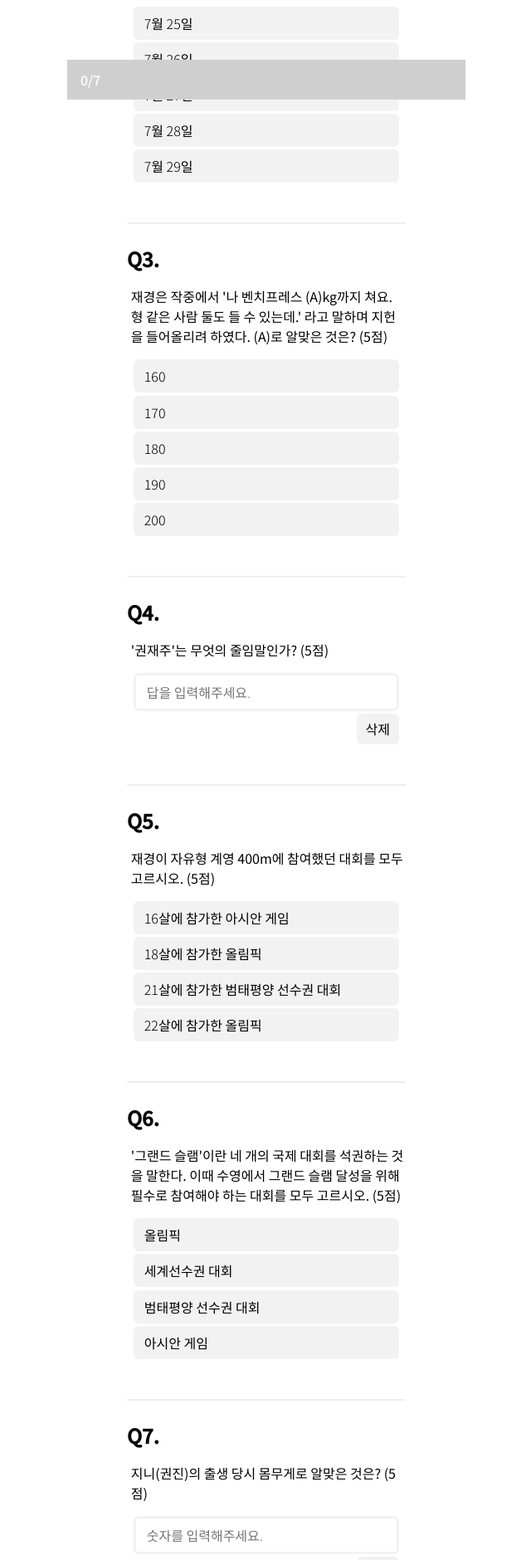
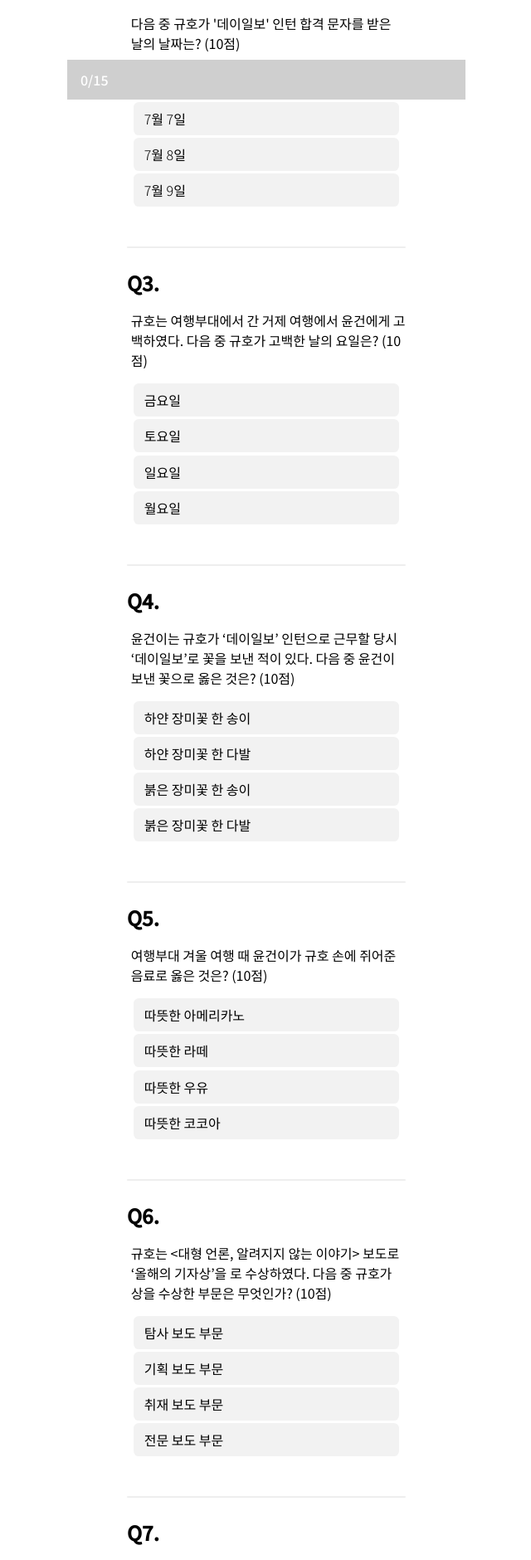
Before and after one commit to sour9ho/sqh_hbd, a React (Create React App) app: page /sqh_hbd/play in a window 1280 px wide. Shown: the part 680-2560 px from the top of the page at 83% size, without its empty margins (319-959 px from the left). Built offline with nearby package versions, Linux system fonts and the light colour scheme.

Commit message:
feat: Add question set

```diff
--- a/src/data/sampleQuestions.js
+++ b/src/data/sampleQuestions.js
@@ -3,26 +3,26 @@ import { questionType } from "constants/constants"
 export const sampleQuestions = {
     1: {
         description: {
-            text: "재경의 혈액형으로 알맞은 것은?",
-            score: 5,
+            text: "규호는 윤건이와 다툰 이후 그에게 당분간 연락하지 말라고 얘기하며 ‘당분간 기간’을 통보한다. ‘당분간 기간’은 약 며칠인가?",
+            score: 10,
         },
         type: questionType.multiple,
-        answer: [4],
+        answer: [3],
         options: {
             1: {
-                text: "A형",
+                text: "7일",
                 selected: false,
             },
             2: {
-                text: "B형",
+                text: "10일",
                 selected: false,
             },
             3: {
-                text: "AB형",
+                text: "14일",
                 selected: false,
             },
             4: {
-                text: "O형",
+                text: "21일",
                 selected: false,
             },
         },
@@ -30,30 +30,26 @@ export const sampleQuestions = {
     },
     2: {
         description: {
-            text: "권재경의 생일로 알맞은 것은?",
-            score: 5,
+            text: "다음 중 규호가 '데이일보' 인턴 합격 문자를 받은 날의 날짜는?",
+            score: 10,
         },
         type: questionType.multiple,
-        answer: [4],
+        answer: [3],
         options: {
             1: {
-                text: "7월 25일",
+                text: "7월 6일",
                 selected: false,
             },
             2: {
-                text: "7월 26일",
+                text: "7월 7일",
                 selected: false,
             },
             3: {
-                text: "7월 27일",
+                text: "7월 8일",
                 selected: false,
             },
             4: {
-                text: "7월 28일",
-                selected: false,
-            },
-            5: {
-                text: "7월 29일",
+                text: "7월 9일",
                 selected: false,
             },
         },
@@ -61,30 +57,26 @@ export const sampleQuestions = {
     },
     3: {
         description: {
-            text: "재경은 작중에서 '나 벤치프레스 (A)kg까지 쳐요. 형 같은 사람 둘도 들 수 있는데.' 라고 말하며 지헌을 들어올리려 하였다. (A)로 알맞은 것은?",
-            score: 5,
+            text: "규호는 여행부대에서 간 거제 여행에서 윤건에게 고백하였다. 다음 중 규호가 고백한 날의 요일은?",
+            score: 10,
         },
         type: questionType.multiple,
-        answer: [3],
+        answer: [2],
         options: {
             1: {
-                text: "160",
+                text: "금요일",
                 selected: false,
             },
             2: {
-                text: "170",
+                text: "토요일",
                 selected: false,
             },
             3: {
-                text: "180",
+                text: "일요일",
                 selected: false,
             },
             4: {
-                text: "190",
-                selected: false,
-            },
-            5: {
-                text: "200",
+                text: "월요일",
                 selected: false,
             },
         },
@@ -92,36 +84,53 @@ export const sampleQuestions = {
     },
     4: {
         description: {
-            text: "'권재주'는 무엇의 줄임말인가?",
-            score: 5,
+            text: "윤건이는 규호가 ‘데이일보’ 인턴으로 근무할 당시 ‘데이일보’로 꽃을 보낸 적이 있다. 다음 중 윤건이 보낸 꽃으로 옳은 것은?",
+            score: 10,
         },
-        type: questionType.short,
-        answer: "권재경 주니어",
-        text: "",
+        type: questionType.multiple,
+        answer: [1],
+        options: {
+            1: {
+                text: "하얀 장미꽃 한 송이",
+                selected: false,
+            },
+            2: {
+                text: "하얀 장미꽃 한 다발",
+                selected: false,
+            },
+            3: {
+                text: "붉은 장미꽃 한 송이",
+                selected: false,
+            },
+            4: {
+                text: "붉은 장미꽃 한 다발",
+                selected: false,
+            },
+        },
         satisfied: false,
     },
     5: {
         description: {
-            text: "재경이 자유형 계영 400m에 참여했던 대회를 모두 고르시오.",
-            score: 5,
+            text: "여행부대 겨울 여행 때 윤건이가 규호 손에 쥐어준 음료로 옳은 것은?",
+            score: 10,
         },
-        type: questionType.multipleAll,
-        answer: [1, 4],
+        type: questionType.multiple,
+        answer: [4],
         options: {
             1: {
-                text: "16살에 참가한 아시안 게임",
+                text: "따뜻한 아메리카노",
                 selected: false,
             },
             2: {
-                text: "18살에 참가한 올림픽",
+                text: "따뜻한 라떼",
                 selected: false,
             },
             3: {
-                text: "21살에 참가한 범태평양 선수권 대회",
+                text: "따뜻한 우유",
                 selected: false,
             },
             4: {
-                text: "22살에 참가한 올림픽",
+                text: "따뜻한 코코아",
                 selected: false,
             },
         },
@@ -129,26 +138,26 @@ export const sampleQuestions = {
     },
     6: {
         description: {
-            text: "'그랜드 슬램'이란 네 개의 국제 대회를 석권하는 것을 말한다. 이때 수영에서 그랜드 슬램 달성을 위해 필수로 참여해야 하는 대회를 모두 고르시오.",
-            score: 5,
+            text: "규호는 <대형 언론, 알려지지 않는 이야기> 보도로 ‘올해의 기자상’을 로 수상하였다. 다음 중 규호가 상을 수상한 부문은 무엇인가?",
+            score: 10,
         },
-        type: questionType.multipleAll,
-        answer: [1, 2, 3],
+        type: questionType.multiple,
+        answer: [2],
         options: {
             1: {
-                text: "올림픽",
+                text: "탐사 보도 부문",
                 selected: false,
             },
             2: {
-                text: "세계선수권 대회",
+                text: "기획 보도 부문",
                 selected: false,
             },
             3: {
-                text: "범태평양 선수권 대회",
+                text: "취재 보도 부문",
                 selected: false,
             },
             4: {
-                text: "아시안 게임",
+                text: "전문 보도 부문",
                 selected: false,
             },
         },
@@ -156,11 +165,154 @@ export const sampleQuestions = {
     },
     7: {
         description: {
-            text: "지니(권진)의 출생 당시 몸무게로 알맞은 것은?",
-            score: 5,
+            text: "다음 중 규호가 저장한 윤건이 연락처의 저장명으로 적절한 것을 모두 고르시오.",
+            score: 15,
+        },
+        type: questionType.multipleAll,
+        answer: [1, 2, 4],
+        options: {
+            1: {
+                text: "여부 서윤건",
+                selected: false,
+            },
+            2: {
+                text: "책임감 오지게 투철하신 개씹새끼 학점 마귀 여부 서윤건",
+                selected: false,
+            },
+            3: {
+                text: "윤건",
+                selected: false,
+            },
+            4: {
+                text: "❤️syq1226❤️",
+                selected: false,
+            },
+            5: {
+                text: "❤️규호네 ㅂㅈㅈ❤️",
+                selected: false,
+            },
+        },
+        satisfied: false,
+    },
+    8: {
+        description: {
+            text: "다음 중 윤건이가 저장한 규호 연락처의 저장명으로 적절한 것을 모두 고르시오.",
+            score: 15,
+        },
+        type: questionType.multipleAll,
+        answer: [1, 2, 3],
+        options: {
+            1: {
+                text: "여행부대 신규호",
+                selected: false,
+            },
+            2: {
+                text: "규호",
+                selected: false,
+            },
+            3: {
+                text: "❤️",
+                selected: false,
+            },
+            4: {
+                text: "❤️sqh0707❤️",
+                selected: false,
+            },
+            5: {
+                text: "여보",
+                selected: false,
+            },
+        },
+        satisfied: false,
+    },
+    9: {
+        description: {
+            text: "윤건이와 규호는 서른 한 살 무렵에 같은 집에서 살고 있는 상태이다. 다음 중 두 사람이 함께 살고 있는 집에 대한 설명으로 옳은 것을 모두 고르시오.",
+            score: 15,
+        },
+        type: questionType.multipleAll,
+        answer: [2, 3],
+        options: {
+            1: {
+                text: "오피스텔이다.",
+                selected: false,
+            },
+            2: {
+                text: "신혼집이라고 부를 만한 크기이다.",
+                selected: false,
+            },
+            3: {
+                text: "옷방으로 보이는 작은 방이 있다.",
+                selected: false,
+            },
+            4: {
+                text: "쓰리룸 구조이다.",
+                selected: false,
+            },
+            5: {
+                text: "파파 오피스텔 1301호보다 훨씬 넓다.",
+                selected: false,
+            },
+        },
+        satisfied: false,
+    },
+    10: {
+        description: {
+            text: "규호는 도서관에서 책을 읽는 윤건이에게 “신규호: 010-xxxx-59** 열심히 독서하시는 옆모습에 용기 내어 봅니다. 연락 주세요~^^”라고 적은 쪽지를 던진 적이 있다. 이때 xxxx에 들어갈 수로 알맞은 것은?",
+            score: 15,
         },
         type: questionType.short,
-        answer: "2",
+        answer: "2049",
+        text: "",
+        satisfied: false,
+    },
+    11: {
+        description: {
+            text: "윤건이는 학기당 성적(A, B 등의 평점을 뜻함)에 따라 다음 학기 생활비를 받는다고 하였다. 윤건이가 B+를 받았을 때의 생활비가 n만 원이라고 할 때, n의 값은? (단, 성적 등급 간 생활비 금액 차이는 동일하다고 가정한다.)",
+            score: 15,
+        },
+        type: questionType.short,
+        answer: "70",
+        text: "",
+        satisfied: false,
+    },
+    12: {
+        description: {
+            text: "‘올해의 기자상’ 시상식 날, 윤건이는 규호에게 포인세티아 꽃다발을 준다. 포인세티아의 꽃말은? (단, 띄어쓰기와 문장 부호는 무시한다.)",
+            score: 20,
+        },
+        type: questionType.short,
+        answer: "뜨거운 마음으로 축하한다",
+        text: "",
+        satisfied: false,
+    },
+    13: {
+        description: {
+            text: "다음에 제시된 초성을 보고 대사 전체를 쓰시오. “ㅊㄱㄴ ㅍㅌㄴ ㅇㅅㅇㄹ ㅈㅇ. ㄱㄴ ㄱㄹ.” (단, 띄어쓰기와 문장 부호는 무시한다.)",
+            score: 20,
+        },
+        type: questionType.short,
+        answer: "친구나 파트너 이상으로 좋아 그냥 그래",
+        text: "",
+        satisfied: false,
+    },
+    14: {
+        description: {
+            text: "다음에 제시된 초성을 보고 대사 전체를 쓰시오. “ㅅㄱㅎㄹ ㅅㄹㅇ ㄱ ㅈㅊㄹ ㅈㅈㅎ ㅅ ㅇㅈㅇ.” (단, 띄어쓰기와 문장 부호는 무시한다.)",
+            score: 20,
+        },
+        type: questionType.short,
+        answer: "신규호란 사람을 그 자체로 존중할 순 있잖아",
+        text: "",
+        satisfied: false,
+    },
+    15: {
+        description: {
+            text: "다음에 제시된 초성을 보고 대사 전체를 쓰시오. “ㄴㅇ ㅇㅅ ㄷ ㄱㄴ ㄱ ㅈㅈㄹ.” (단, 띄어쓰기와 문장 부호는 무시한다.)",
+            score: 20,
+        },
+        type: questionType.short,
+        answer: "남은 인생 다 거는 거 전제로",
         text: "",
         satisfied: false,
     },
```
